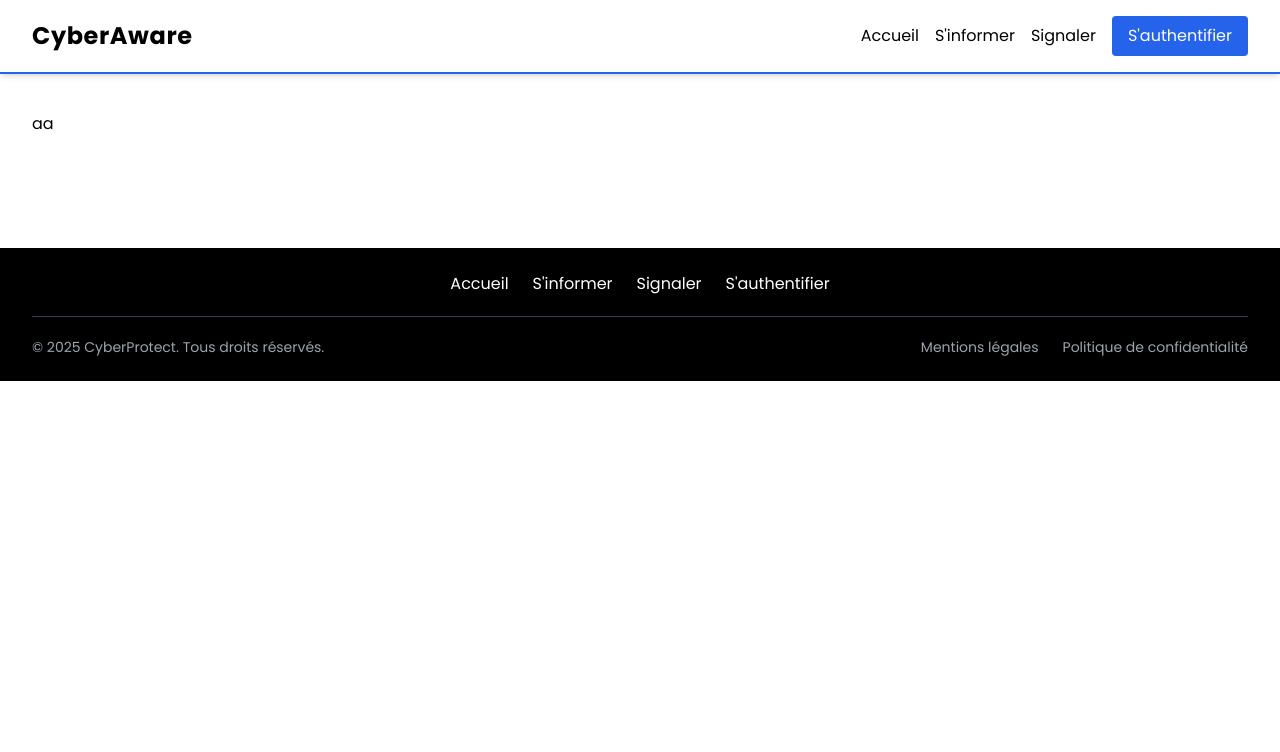
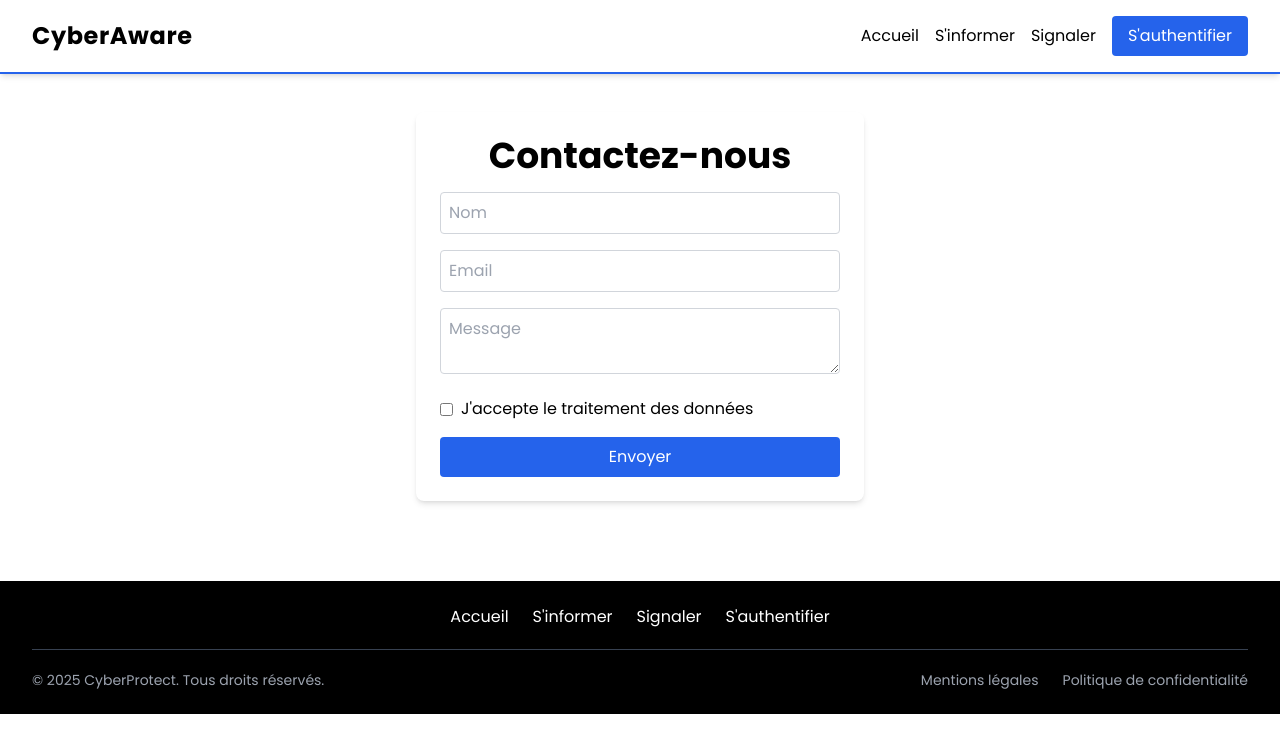
Before and after one commit to OHNIMUS-Leopold/CyberAware, a Nuxt app: page /warn in a window 1280 px wide. Shown: the top 752 px of the page. Built offline with nearby package versions, Linux system fonts and the light colour scheme; no server answers.

Commit message:
formulaire de contact

```diff
--- a/pages/warn.vue
+++ b/pages/warn.vue
@@ -1,5 +1,68 @@
+<script setup lang="ts">
+import { getDatabase, ref as dbRef, push, set } from 'firebase/database';
+import { ref } from 'vue';
+
+const database = getDatabase();
+
+const contactInfoRef = dbRef(database, 'formulaire');
+
+const name = ref('');
+const email = ref('');
+const message = ref('');
+const checkbox = ref(false);
+const messageConf = ref('');
+const errorMessage = ref('');
+
+const saveContactInfo = () => {
+    const newContactInfo = push(contactInfoRef);
+    set(newContactInfo, {
+        name: name.value,
+        email: email.value,
+        message: message.value,
+    });
+};
+
+const validateEmail = (email: string) => {
+    const re = /^[^\s@]+@[^\s@]+\.[^\s@]+$/;
+    return re.test(email);
+};
+
+const submitForm = () => {
+    if (!checkbox.value) {
+        errorMessage.value = 'Vous devez accepter le traitement des données.';
+        return;
+    }
+    if (!validateEmail(email.value)) {
+        errorMessage.value = 'Veuillez entrer une adresse email valide.';
+        return;
+    }
+    errorMessage.value = '';
+    saveContactInfo();
+    name.value = '';
+    email.value = '';
+    message.value = '';
+    checkbox.value = false;
+    messageConf.value = 'Votre message a été envoyé !';
+    setTimeout(() => {
+        messageConf.value = '';
+    }, 5000);
+};
+</script>
+
 <template>
-    <main>
-        aa
+    <main class="mb-20 max-w-md mx-auto p-6 bg-white rounded-lg shadow-md">
+        <h1 class="mb-4 text-center">Contactez-nous</h1>
+        <form class="space-y-4" @submit.prevent="submitForm">
+            <input v-model="name" type="text" placeholder="Nom" required class="w-full p-2 border border-gray-300 rounded">
+            <input v-model="email" type="email" placeholder="Email" required class="w-full p-2 border border-gray-300 rounded">
+            <textarea v-model="message" placeholder="Message" required class="w-full p-2 border border-gray-300 rounded"></textarea>
+            <div class="flex items-center">
+                <input v-model="checkbox" type="checkbox" id="dataConsent" required class="mr-2">
+                <label for="dataConsent">J'accepte le traitement des données</label>
+            </div>
+            <RoundedButton label="Envoyer" bg-color="bg-primary" class="hover:bg-blue-800" @click="submitForm" />
+        </form>
+        <p v-if="messageConf" class="mt-4 text-green-500">{{ messageConf }}</p>
+        <p v-if="errorMessage" class="mt-4 text-red-500">{{ errorMessage }}</p>
     </main>
 </template>
```
